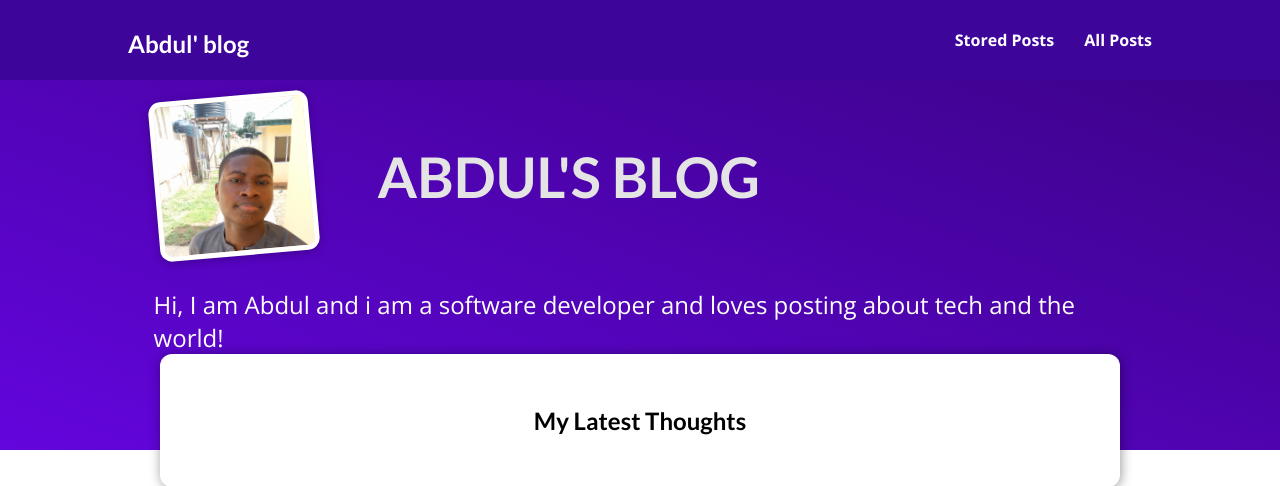
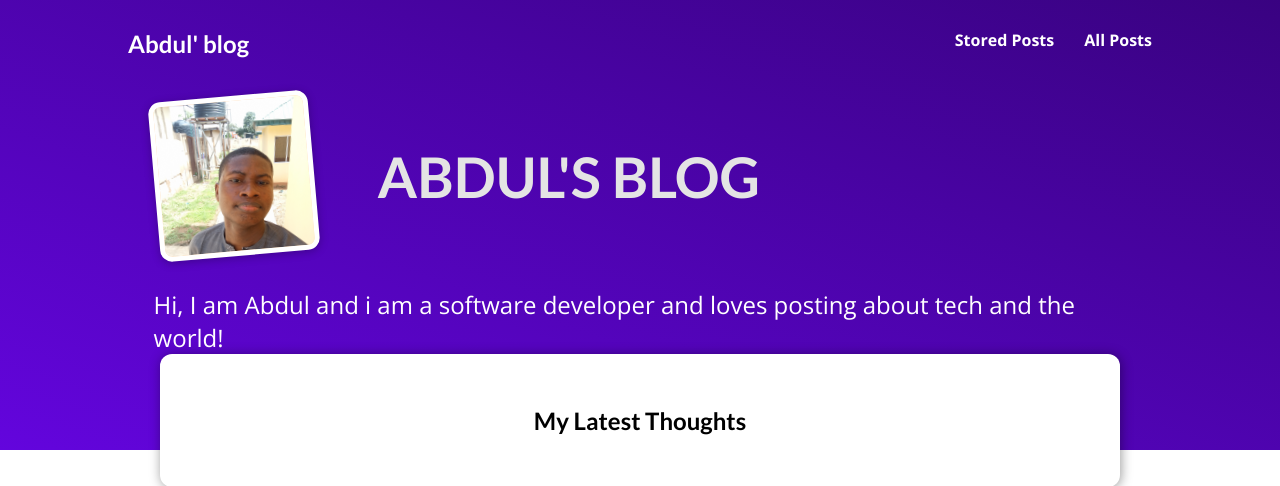
Before and after one commit to Abdul-abiola/django-blog-site, a Django app: page / in a window 1280 px wide. Shown: the top 486 px of the page. Run offline with Django 5.2, Linux system fonts and the light colour scheme; data that the repository does not hold is empty.

Commit message:
Update index.css

```diff
--- a/blog/static/blog/index.css
+++ b/blog/static/blog/index.css
@@ -5,14 +5,12 @@
   justify-content: space-between;
   align-items: center;
   padding: 0 10%;
-  background-color: #3e059b;
   position: absolute;
   top: 0;
   left: 0;
 }
 #main-navigation nav {
   display: flex;
-  /* align-items: center; */
   gap: 30px;
 }
 
@@ -20,15 +18,11 @@
   text-decoration: none;
   color: white;
   font-weight: bold;
-  /* margin: 0; */
 }
 
 #main-navigation a:hover,
 #main-navigation a:active {
   color: #cf79f1;
-}
-#main-navigation h1 {
-  margin: 0;
 }
 
 #main-navigation h1 a:hover,
```
